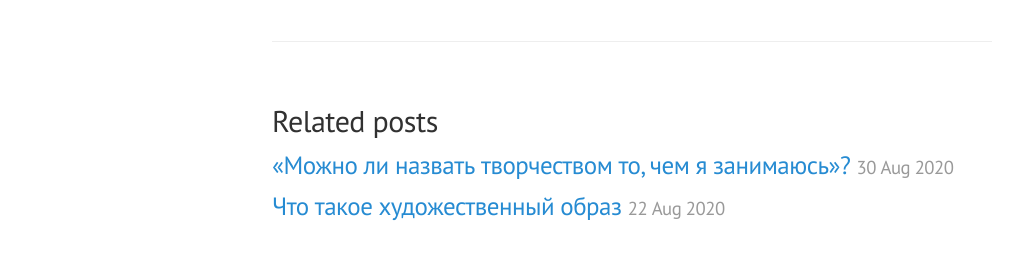
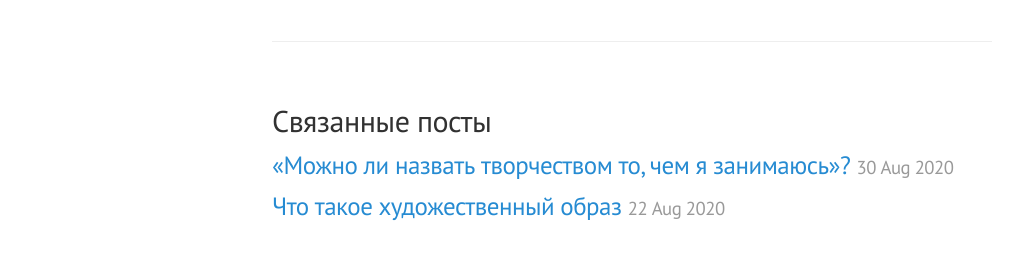
Before and after one commit to utkorose/utkorose.github.io, a Jekyll site: the page built from _posts/2020-08-18- whatisinspiration.md, in a window 1280 px wide and 900 px high, scrolled down 3308 px. Shown: the part 618-878 px from the top of the window, without its empty margins (8-1029 px from the left). Built offline with Jekyll 4.4.1, drawn with Linux system fonts in a browser that asks for light colours; our own code applies the rules of GitHub Pages for plain Markdown files.

Commit message:
Update post.html

```diff
--- a/_layouts/post.html
+++ b/_layouts/post.html
@@ -10,7 +10,7 @@ layout: default
 
 {% if site.related_posts.size >= 1 %}
 <div class="related">
-  <h2>Related posts</h2>
+  <h2>Связанные посты</h2>
   <ul class="related-posts">
     {% for post in site.related_posts limit:3 %}
       <li>
```
